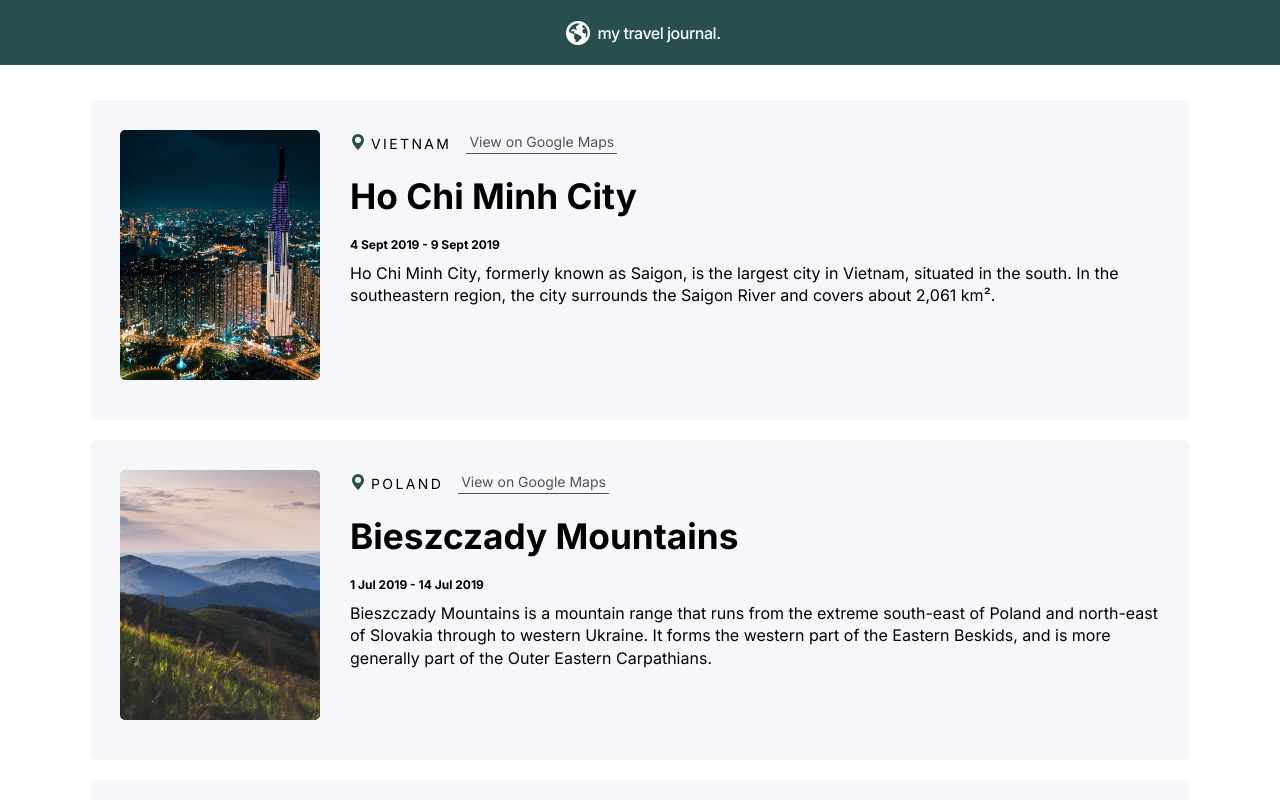
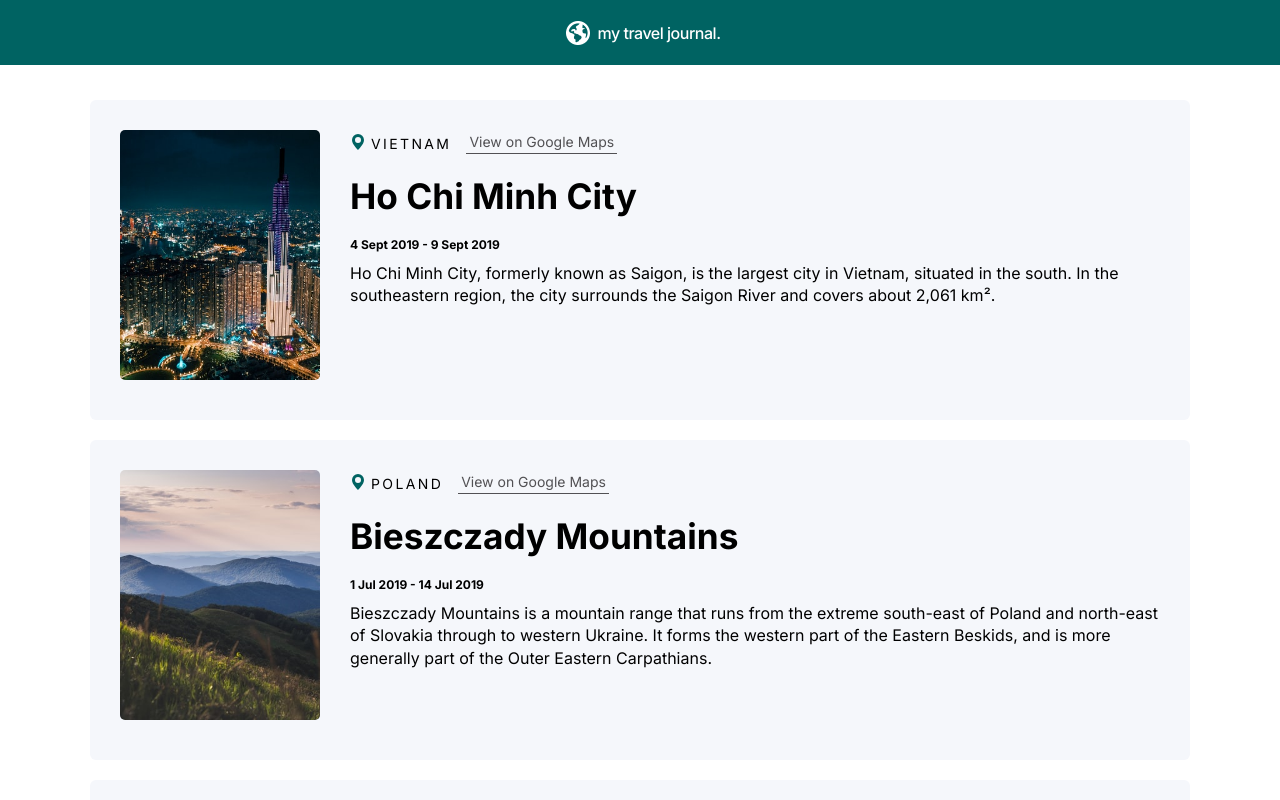
Before and after one commit to ha-anna/ha-anna.github.io, a React (Create React App) app in the folder Scrimba_Projects/react_travel_journal/: page / in a window 1280 px wide. Shown: the top 800 px of the page. Built offline with nearby package versions, Linux system fonts and the light colour scheme.

Commit message:
CSS: accent color change to increase accessibility

```diff
--- a/Scrimba_Projects/react_travel_journal/src/style.css
+++ b/Scrimba_Projects/react_travel_journal/src/style.css
@@ -1,6 +1,6 @@
 :root {
   --white: #fff;
-  --accent: #284F4D;
+  --accent: #006362;
   --bg: #F5F7FB;
   --gray: #525154;
   --black: #2B283A;
```
